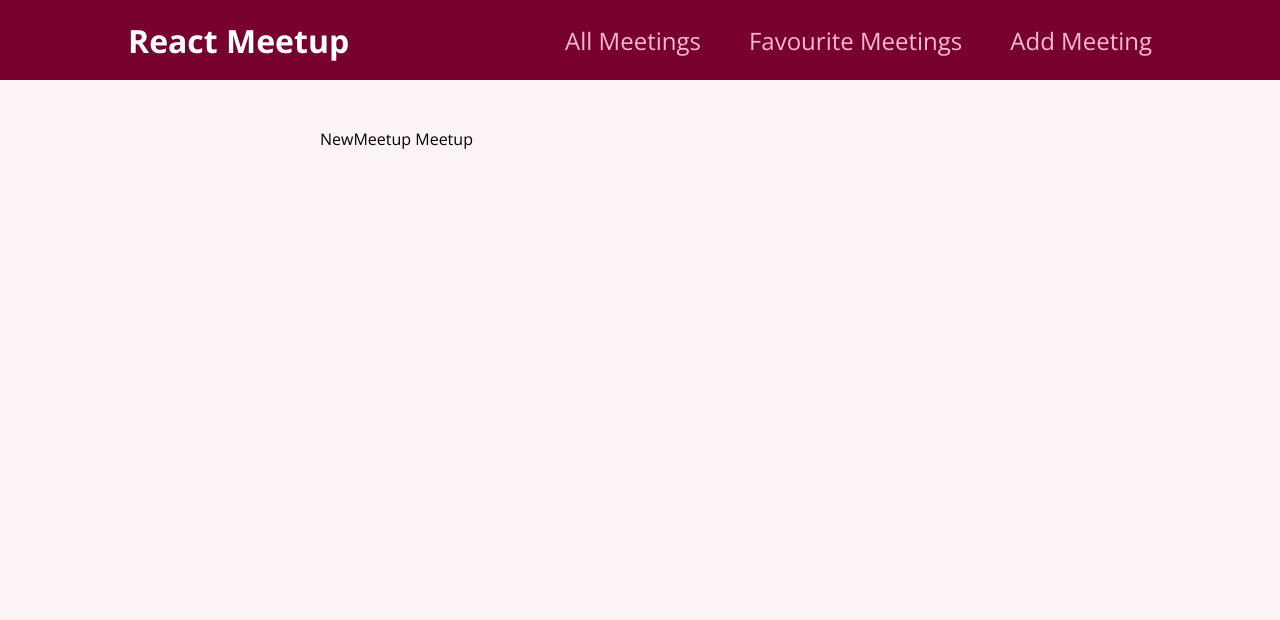
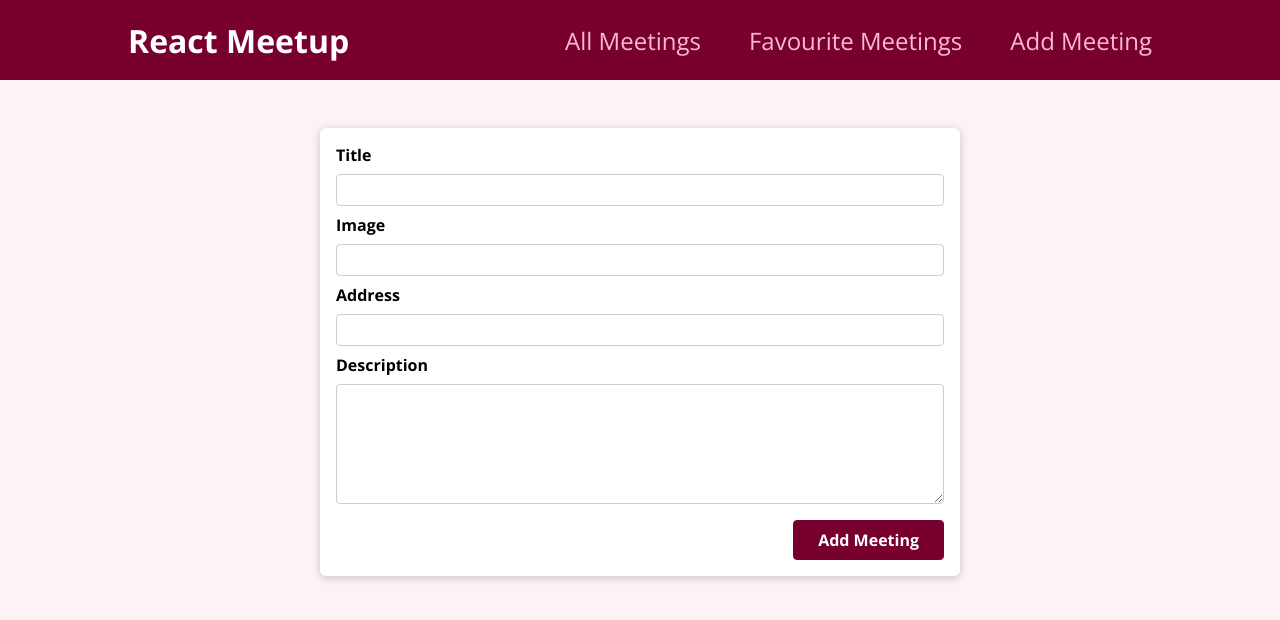
Before and after one commit to amkumar072/react-project, a React (Create React App) app: page /new-meetup in a window 1280 px wide. Shown: the top 620 px of the page. Built offline with nearby package versions, Linux system fonts and the light colour scheme.

Commit message:
add meeting form with firebase integration

```diff
--- /dev/null
+++ b/src/component/meetups/NewMeetupForm.js
@@ -0,0 +1,51 @@
+import { useRef } from "react";
+import Card from "../ui/Card";
+import classes from "./NewMeetupForm.module.css";
+
+function NewMeetupForm(prop) {
+  const inputTitle = useRef();
+  const inputImage = useRef();
+  const inputAddress = useRef();
+  const inputDescription = useRef();
+
+  function SubmitHandler(event) {
+    event.preventDefault();
+
+    const meetupData = {
+      title: inputTitle.current.value,
+      image: inputImage.current.value,
+      address: inputAddress.current.value,
+      description: inputDescription.current.value,
+    };
+
+    prop.onAddMeetup(meetupData);
+  }
+
+  return (
+    <Card>
+      <form className={classes.form} onSubmit={SubmitHandler}>
+        <div className={classes.control}>
+          <label htmlFor="title"> Title</label>
+          <input type="text" required id="title" ref={inputTitle} />
+        </div>
+        <div className={classes.control}>
+          <label htmlFor="image"> Image</label>
+          <input type="url" required id="image" ref={inputImage} />
+        </div>
+        <div className={classes.control}>
+          <label htmlFor="address"> Address</label>
+          <input type="text" required id="address" ref={inputAddress} />
+        </div>
+        <div className={classes.control}>
+          <label htmlFor="description"> Description</label>
+          <textarea id="description" required rows="5" ref={inputDescription} />
+        </div>
+        <div className={classes.actions}>
+          <button>Add Meeting</button>
+        </div>
+      </form>
+    </Card>
+  );
+}
+
+export default NewMeetupForm;
--- /dev/null
+++ b/src/component/meetups/NewMeetupForm.module.css
@@ -0,0 +1,45 @@
+.form {
+    padding: 1rem;
+  }
+
+  .control {
+    margin-bottom: 0.5rem;
+  }
+
+  .control label {
+    display: block;
+    font-weight: bold;
+    margin-bottom: 0.5rem;
+  }
+
+  .control input,
+  .control textarea {
+    display: block;
+    font: inherit;
+    border-radius: 4px;
+    border: 1px solid #ccc;
+    padding: 0.25rem;
+    width: 100%;
+  }
+
+  .actions {
+    margin-top: 1rem;
+    text-align: right;
+  }
+
+  .actions button {
+    font: inherit;
+    cursor: pointer;
+    background-color: #77002e;
+    color: white;
+    padding: 0.5rem 1.5rem;
+    border: 1px solid #77002e;
+    border-radius: 4px;
+    font-weight: bold;
+  }
+
+  .actions button:hover,
+  .actions button:active {
+    background-color: #a50e48;
+    border-color: #a50e48;
+  }
--- a/src/pages/NewMeetup.js
+++ b/src/pages/NewMeetup.js
@@ -1,5 +1,22 @@
+import NewMeetupForm from "../component/meetups/NewMeetupForm";
+
 function NewMeetup() {
-    return <div>NewMeetup Meetup</div>;
+  function AddMeetupHandler(meetup) {
+    console.log(" add", meetup);
+
+    fetch(
+      "https://madhankumar-projects-default-rtdb.firebaseio.com/meetup.json",
+      {
+        method: "POST",
+        body: JSON.stringify(meetup),
+        headers: {
+          "Content-Type": "application/json",
+        },
+      }
+    );
   }
 
-  export default NewMeetup;
+  return <NewMeetupForm onAddMeetup={AddMeetupHandler} />;
+}
+
+export default NewMeetup;
```
